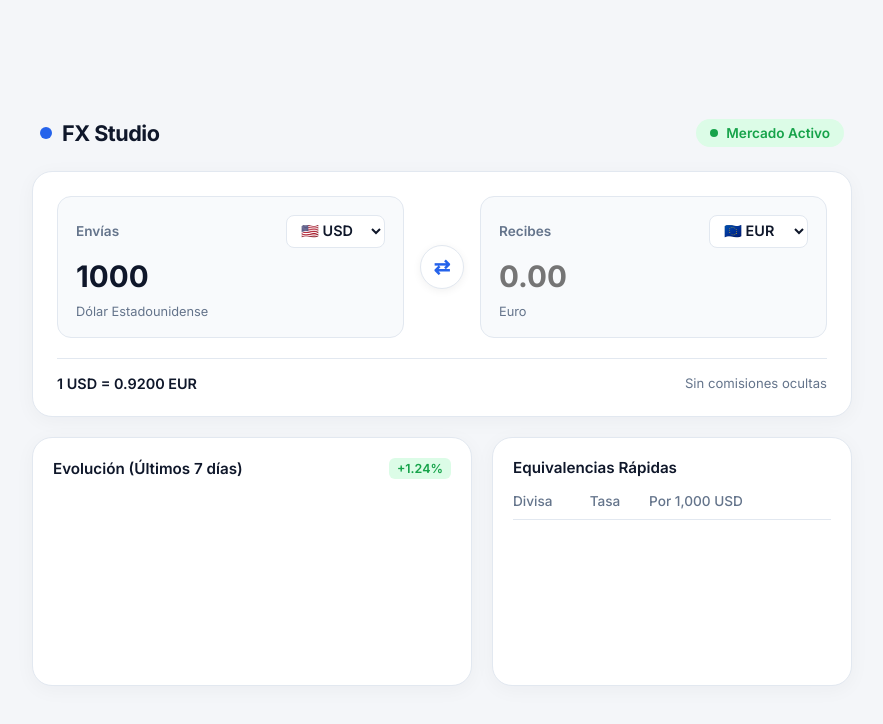
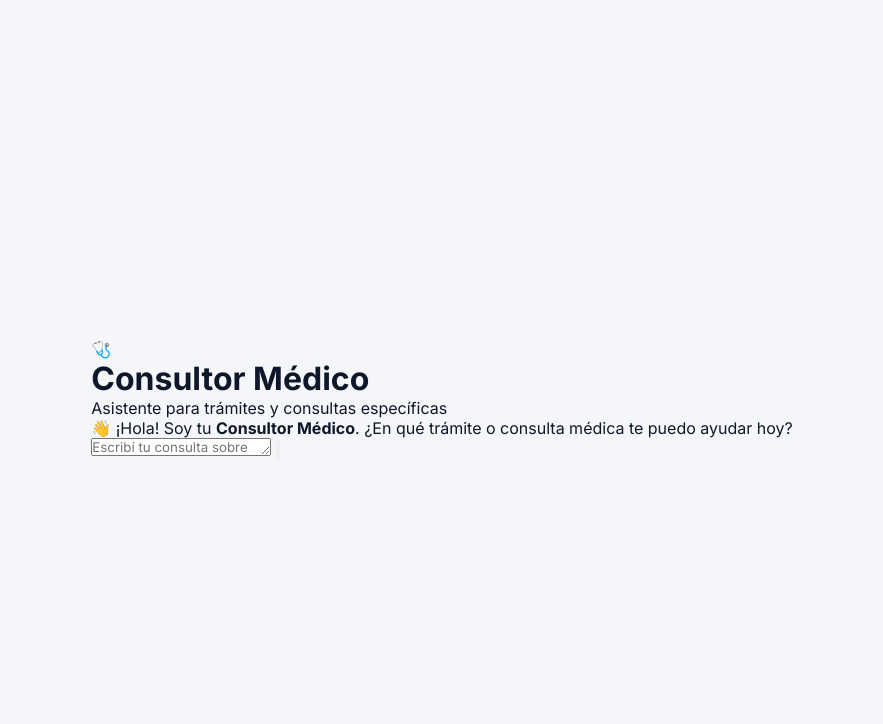
Before and after one commit to 2023iosefsalem-boop/conversor-de-divisas, a plain HTML site: page index.html in a window 1280 px wide. Shown: the whole page, without its empty margins (198-1081 px from the left). Drawn offline with nearby package versions, Linux system fonts and the light colour scheme; a script that the page names is missing.

Commit message:
Update index.html

```diff
--- a/index.html
+++ b/index.html
@@ -3,108 +3,43 @@
 <head>
   <meta charset="UTF-8">
   <meta name="viewport" content="width=device-width, initial-scale=1.0">
-  <title>FX Studio - Conversor de Divisas</title>
+  <title>Consultor Médico - Agente IA</title>
+  <link href="https://fonts.googleapis.com/css2?family=Inter:wght@400;500;600;700&display=swap" rel="stylesheet">
   <link rel="stylesheet" href="style.css">
-  <link href="https://fonts.googleapis.com/css2?family=Inter:wght@400;500;600;700&display=swap" rel="stylesheet">
-  <script src="https://cdn.jsdelivr.net/npm/chart.js"></script>
 </head>
 <body>
-  <div class="dashboard-wrapper">
-    <!-- Barra Superior -->
-    <nav class="navbar">
-      <div class="brand">
-        <span class="brand-dot"></span>
-        <h1>FX Studio</h1>
+
+  <div class="app-container">
+    <header class="app-header">
+      <div class="avatar">🩺</div>
+      <div class="header-info">
+        <h1>Consultor Médico</h1>
+        <p><span class="status-dot"></span> Asistente para trámites y consultas específicas</p>
       </div>
-      <div class="live-indicator">
-        <span class="pulse"></span> Mercado Activo
-      </div>
-    </nav>
+    </header>
 
-    <!-- Sección Principal de Conversión -->
-    <section class="converter-panel">
-      <div class="cards-grid">
-        <!-- Tarjeta Origen -->
-        <div class="fx-card">
-          <div class="fx-card-header">
-            <label for="baseAmount">Envías</label>
-            <select id="baseCurrency" class="currency-select">
-              <option value="USD" selected>🇺🇸 USD</option>
-              <option value="EUR">🇪🇺 EUR</option>
-              <option value="ARS">🇦🇷 ARS</option>
-              <option value="GBP">🇬🇧 GBP</option>
-              <option value="MXN">🇲🇽 MXN</option>
-              <option value="BRL">🇧🇷 BRL</option>
-              <option value="JPY">🇯🇵 JPY</option>
-            </select>
-          </div>
-          <input type="number" id="baseAmount" value="1000" min="0" step="any" placeholder="0.00">
-          <span class="currency-name" id="baseName">Dólar Estadounidense</span>
-        </div>
-
-        <!-- Botón Central de Intercambio -->
-        <button id="swapCurrencies" class="swap-btn" title="Invertir divisas">
-          ⇄
-        </button>
-
-        <!-- Tarjeta Destino -->
-        <div class="fx-card">
-          <div class="fx-card-header">
-            <label for="targetAmount">Recibes</label>
-            <select id="targetCurrency" class="currency-select">
-              <option value="USD">🇺🇸 USD</option>
-              <option value="EUR" selected>🇪🇺 EUR</option>
-              <option value="ARS">🇦🇷 ARS</option>
-              <option value="GBP">🇬🇧 GBP</option>
-              <option value="MXN">🇲🇽 MXN</option>
-              <option value="BRL">🇧🇷 BRL</option>
-              <option value="JPY">🇯🇵 JPY</option>
-            </select>
-          </div>
-          <input type="text" id="targetAmount" readonly placeholder="0.00">
-          <span class="currency-name" id="targetName">Euro</span>
+    <main class="zona-de-chat" id="zonaDeChat">
+      <div class="message bot-message">
+        <div class="message-content">
+          👋 ¡Hola! Soy tu <strong>Consultor Médico</strong>. ¿En qué trámite o consulta médica te puedo ayudar hoy?
         </div>
       </div>
+    </main>
 
-      <!-- Pie de Conversión -->
-      <div class="rate-banner">
-        <span id="unitRateDisplay">1 USD = 0.9200 EUR</span>
-        <span class="update-tag">Sin comisiones ocultas</span>
-      </div>
-    </section>
-
-    <!-- Sección Inferior: Gráfico + Tabla de Tasas -->
-    <div class="analytics-grid">
-      <!-- Gráfico de Tendencia -->
-      <section class="panel-box">
-        <div class="panel-header">
-          <h3>Evolución (Últimos 7 días)</h3>
-          <span class="trend-badge positive" id="trendPercent">+1.24%</span>
-        </div>
-        <div class="chart-area">
-          <canvas id="fxTrendChart"></canvas>
-        </div>
-      </section>
-
-      <!-- Tabla de Referencia Rápida -->
-      <section class="panel-box">
-        <div class="panel-header">
-          <h3>Equivalencias Rápidas</h3>
-        </div>
-        <table class="rates-table">
-          <thead>
-            <tr>
-              <th>Divisa</th>
-              <th>Tasa</th>
-              <th>Por <span id="tableBaseLabel">1,000 USD</span></th>
-            </tr>
-          </thead>
-          <tbody id="quickRatesBody">
-            <!-- Se llena dinámicamente con JS -->
-          </tbody>
-        </table>
-      </section>
-    </div>
+    <footer class="zona-de-escritura">
+      <form id="chatForm" class="input-form">
+        <textarea
+          id="userInput"
+          placeholder="Escribí tu consulta sobre trámites médicos aquí..."
+          rows="1"
+          required></textarea>
+        <button type="submit" id="sendBtn" title="Enviar mensaje">
+          <svg class="send-icon" viewBox="0 0 24 24">
+            <path d="M2,21L23,12L2,3V10L17,12L2,14V21Z"/>
+          </svg>
+        </button>
+      </form>
+    </footer>
   </div>
 
   <script src="script.js"></script>
```
